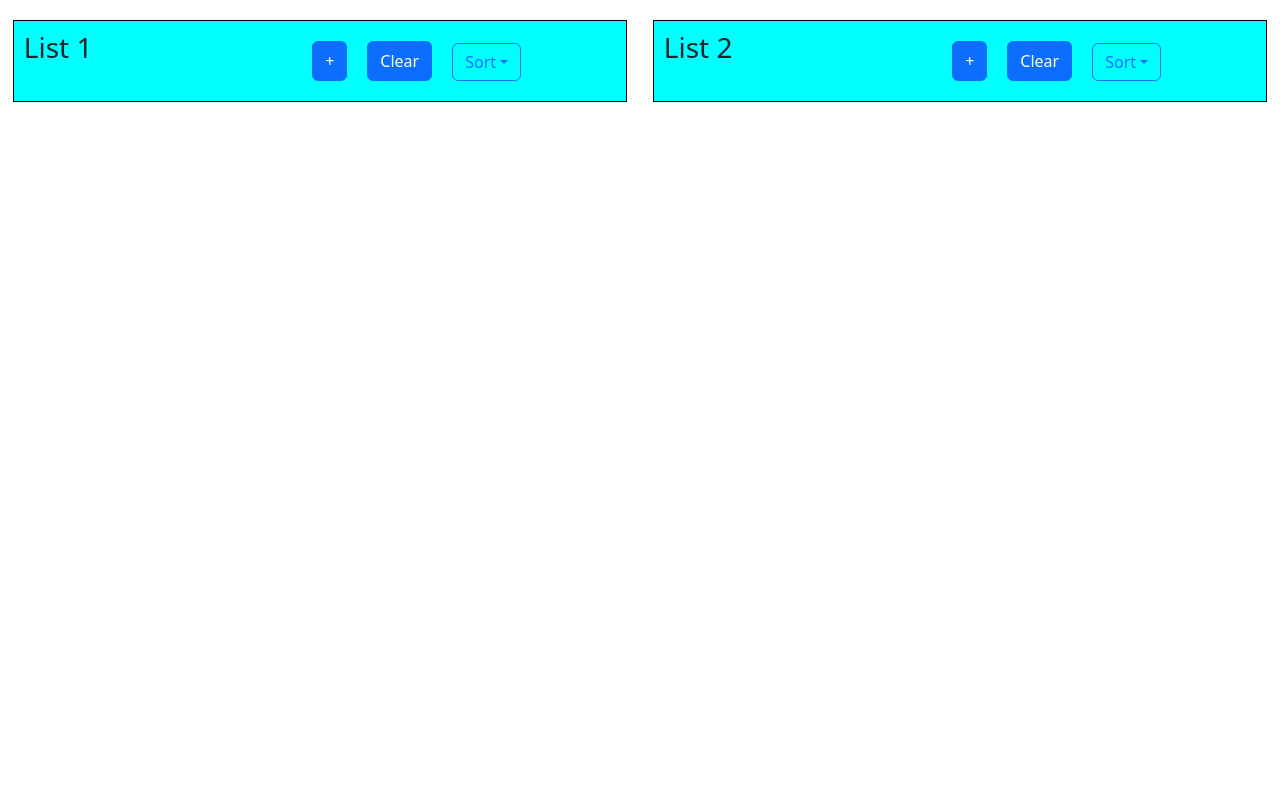
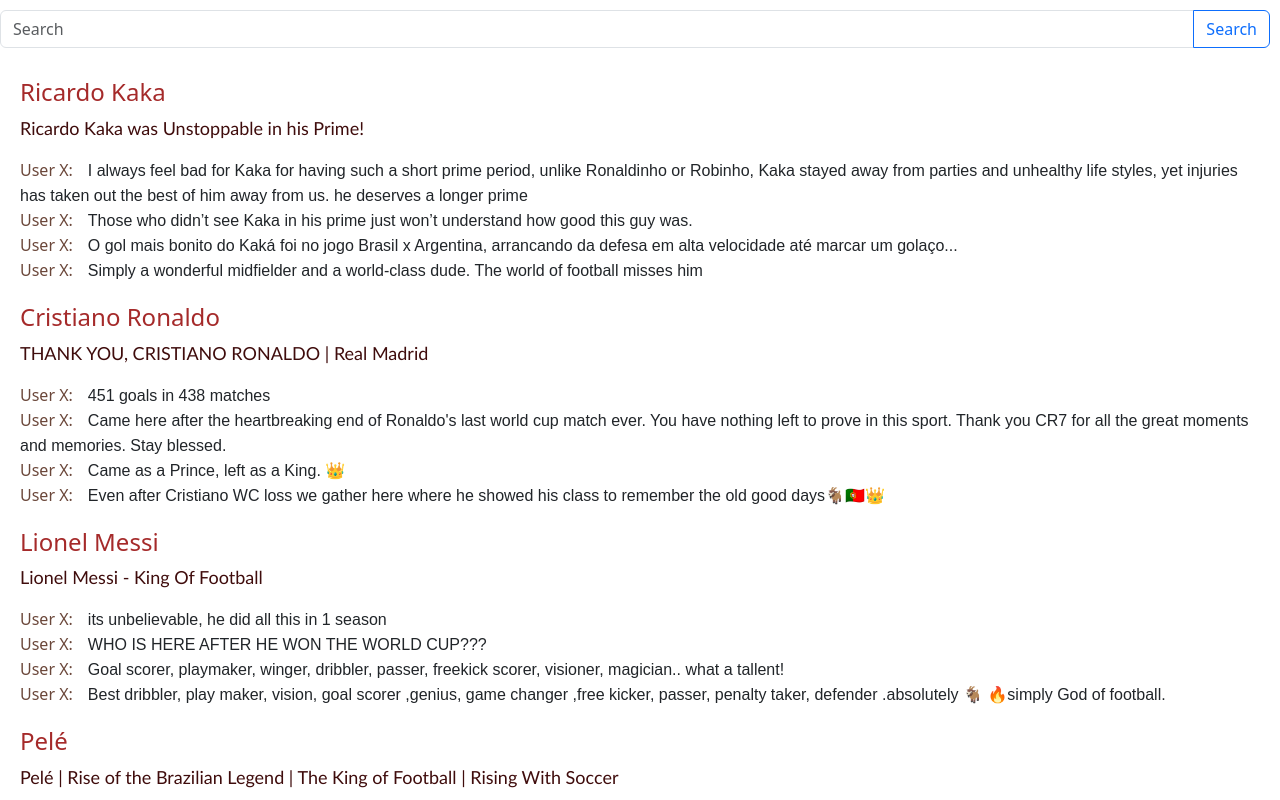
Before and after one commit to Aghasy8888/AOByte-internship-Aghasy-Ghazaryan, a React (Create React App) app in the folder post-app/: page / in a window 1280 px wide. Shown: the top 800 px of the page. Built offline with nearby package versions, Linux system fonts and the light colour scheme.

Commit message:
Added Search

```diff
--- a/post-app/src/App.js
+++ b/post-app/src/App.js
@@ -1,11 +1,11 @@
 
 import './App.css';
-import PostListContainer from './components/PostListContainer/PostListContainer';
+import PostApp from './components/PostApp/PostApp';
 
 function App() {
   return (
     <div className='App'>
-      <PostListContainer />
+      <PostApp />
     </div>
   );
 }
--- /dev/null
+++ b/post-app/src/components/PostApp/PostApp.js
@@ -0,0 +1,18 @@
+import React, { Component } from 'react';
+// import styles from './PostAppStyle.module.css'
+import PostListContainer from '../PostListContainer/PostListContainer';
+import PostShow from '../PostShow/PostShow';
+
+class PostApp extends Component {
+  render() {
+    return (
+      <div>
+
+        <PostShow />
+        <PostListContainer />
+      </div>
+    );
+  }
+}
+
+export default PostApp;
--- a/post-app/src/components/PostList/sortOptions.js
+++ b/post-app/src/components/PostList/sortOptions.js
@@ -5,15 +5,15 @@
   },
   {
     label: 'Ascending order',
-      value: 'ascendingOrder',
+    value: 'ASCENDING_ORDER',
   },
   {
     label: 'Descending order',
-      value: 'descendingOrder',
+    value: 'DESCENDING_ORDER',
   },
 ];
 
 export const order = {
   ASCENDING_ORDER: 'ASCENDING_ORDER',
   DESCENDING_ORDER: 'DESCENDING_ORDER',
-  }
+};
--- /dev/null
+++ b/post-app/src/components/PostShow/PostShow.js
@@ -0,0 +1,42 @@
+import React, { Component } from 'react';
+import styles from './PostShowStyle.module.css';
+import { pool } from '../../data/postsObject';
+import SinglePostShow from '../SinglePostShow/SinglePostShow';
+import Search from '../Search/Search';
+
+class PostShow extends Component {
+  state = {
+    postsToShow: pool,
+    search: '',
+  };
+
+  getFoundPosts = (foundPosts, search) => {
+    this.setState({
+      postsToShow: foundPosts,
+      search,
+    });
+  };
+
+  render() {
+    const { postsToShow, search } = this.state;
+    const postComponents = postsToShow.map((post, index) => (
+      <SinglePostShow
+        key={index}
+        title={post.title}
+        content={post.content}
+        comments={post.comments}
+        search={search}
+      />
+    ));
+    return (
+      <div>
+        <div>
+          <Search getFoundPosts={this.getFoundPosts} />
+        </div>
+        <div className={styles.PostShow}>{postComponents}</div>
+      </div>
+    );
+  }
+}
+
+export default PostShow;
--- /dev/null
+++ b/post-app/src/components/PostShow/PostShowStyle.module.css
@@ -0,0 +1,3 @@
+.PostShow {
+    margin: 20px;
+}
--- /dev/null
+++ b/post-app/src/components/Search/Search.js
@@ -0,0 +1,58 @@
+import React, { PureComponent } from 'react';
+import styles from './SearchStyle.module.css';
+import { InputGroup, Form, Button } from 'react-bootstrap';
+import { pool } from '../../data/postsObject';
+
+class Search extends PureComponent {
+  state = {
+    search: '',
+  };
+
+  handleSubmit = () => {
+    const {search} = this.state;
+    const foundPosts = pool.map((post) => {
+      const found = post.comments.find((comment) =>
+        comment.content.toLowerCase().includes(search.toLowerCase())
+      );
+
+      if (found) {
+        return post;
+      }
+    }).filter((post) => post);
+
+    this.props.getFoundPosts(foundPosts, search);
+  };
+
+  render() {
+    return (
+      <div>
+        <InputGroup>
+          <Form.Control
+            className={styles.formControl}
+            placeholder='Search'
+            onChange={(event) =>
+              this.setState({
+                search: event.target.value,
+              })
+            }
+            onKeyDown={(event) => {
+              if (event.key === 'Enter') {
+                this.handleSubmit();
+              }
+            }}
+          />
+
+          <Button
+            className={styles.search}
+            variant='outline-primary'
+            onClick={this.handleSubmit}
+          >
+            Search
+          </Button>
+        </InputGroup>
+      </div>
+    );
+  }
+}
+
+export default Search;
--- /dev/null
+++ b/post-app/src/components/Search/SearchStyle.module.css
@@ -0,0 +1,4 @@
+.formControl {
+margin-top: 10px;
+height: fit-content;
+}
--- /dev/null
+++ b/post-app/src/components/SinglePostShow/SinglePostShow.js
@@ -0,0 +1,56 @@
+import React, { PureComponent } from 'react';
+import styles from './SinglePostShowStyle.module.css';
+import separateStr_1ByStr_2 from '../../helpers/separateStr_1ByStr_2';
+
+class SinglePostShow extends PureComponent {
+  render() {
+    const { title, content, comments, search } = this.props;
+
+    const commentComponents = comments.map((comment, index) => (
+      <div key={index}>
+        <span className={styles.userX}>User X:</span>
+        <span className={styles.comment}>
+          {search &&
+          comment.content.toLowerCase().includes(search.toLowerCase())
+            ? separateStr_1ByStr_2(comment.content, search).map(
+                //the last item of the array returned by separateStr_1ByStr_2 original searched text
+                (splittedPart, index) => {
+                  const splittedCom = separateStr_1ByStr_2(
+                    comment.content,
+                    search
+                  );
+                  const originalSearchedText =
+                    splittedCom[splittedCom.length - 1];
+
+                  if (index === splittedCom.length - 2) {
+                    return <span key={index}>{splittedPart}</span>;
+                  } else if (index === splittedCom.length - 1) {
+                    return '';
+                  }
+
+                  return (
+                    <span key={index}>
+                      {splittedPart}
+                      <mark className={styles.search}>
+                        {originalSearchedText}
+                      </mark>
+                    </span>
+                  );
+                }
+              )
+            : comment.content}
+        </span>
+      </div>
+    ));
+
+    return (
+      <div className={styles.singlePostShow}>
+        <h4>{title}</h4>
+        <p>{content}</p>
+        {commentComponents}
+      </div>
+    );
+  }
+}
+
+export default SinglePostShow;
--- /dev/null
+++ b/post-app/src/components/SinglePostShow/SinglePostShowStyle.module.css
@@ -0,0 +1,27 @@
+.singlePostShow {
+    margin-top: 20px;
+}
+
+.comment {
+    margin-left: 15px;
+    font-family: Arial, Helvetica, sans-serif;
+}
+
+p {
+    font-size: large;
+    font-family: 'Gill Sans', 'Gill Sans MT', Calibri, 'Trebuchet MS', sans-serif;
+    color: rgb(63, 12, 12);
+}
+
+h4 {
+    color: brown;
+}
+
+.userX {
+color: rgb(107, 71, 58);
+}
+
+.search {
+    color: rgb(98, 0, 255);
+    font-weight: bold;
+}
--- /dev/null
+++ b/post-app/src/helpers/separateStr_1ByStr_2.js
@@ -0,0 +1,7 @@
+export default function separateStr_1ByStr_2(str_1, str_2) {
+  const splittedStr_1 = str_1.toLowerCase().split(str_2.toLowerCase());
+  const start = splittedStr_1[0].length - 1;
+  const end = start + str_2.length + 1;
+  const str_2Original = str_1.substring(start, end); //str_1 in str_2 original
+  return [...splittedStr_1, str_2Original];
+}
```
Also changed, not shown: post-app/src/components/PostApp/PostAppStyle.module.css (added). Lines whose indentation alone changed are shown as unchanged.
